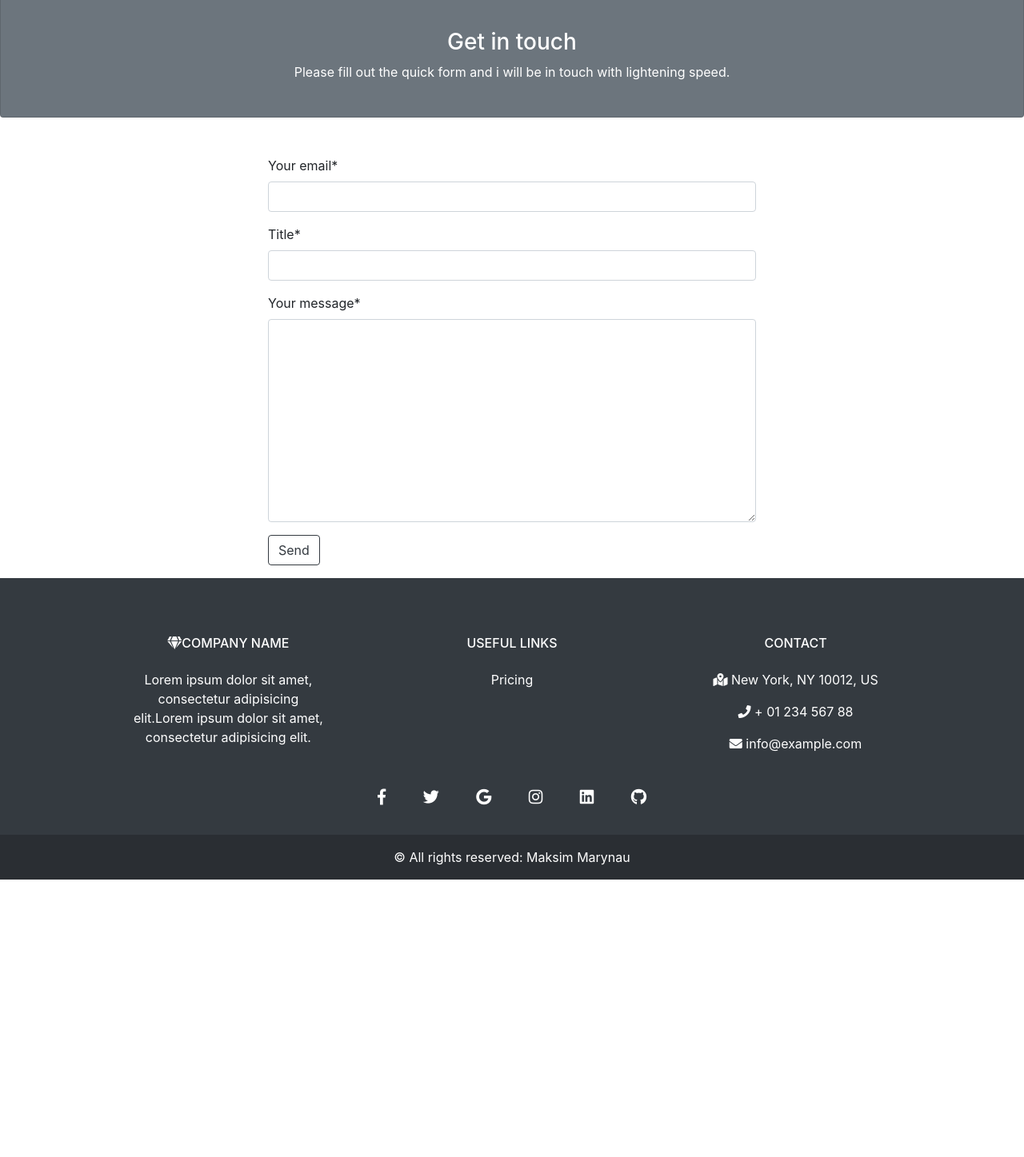
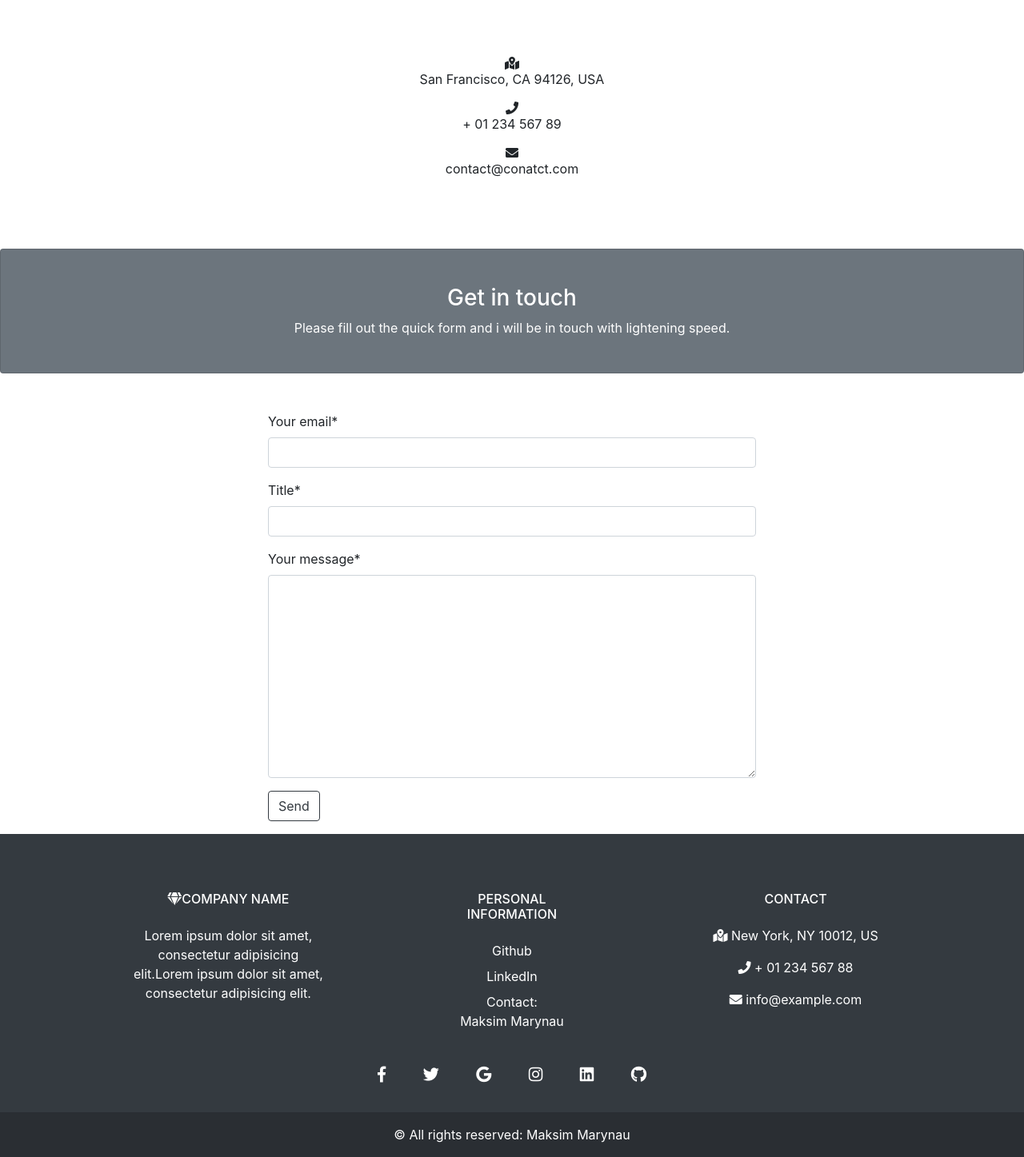
Before and after one commit to MaksimMarynau/portfolio_site, a Django app: page /contact/ in a window 1280 px wide. Shown: the part 905-2352 px from the top of the page at 80% size. Before the commit the page ends 2005 px from the top, so only its background shows below. Run offline with Django 3.2, Linux system fonts and the light colour scheme; some libraries are stand-ins or nearby versions.

Commit message:
some fixes in code

```diff
--- a/portfolio_project/apps/additions/models.py
+++ b/portfolio_project/apps/additions/models.py
@@ -1,7 +1,5 @@
 from django.db import models
-from django.utils import timezone
 from django.urls import reverse
-from django.core.validators import EmailValidator
 
 
 # Create your models here.
@@ -15,7 +13,7 @@
 
 class Tool(models.Model):
     name = models.CharField(max_length=255)
-    tool_num = models.IntegerField(null=True, default=0)
+    tool_num = models.CharField(blank=True, default='', max_length=20)
     description = models.TextField()
     image = models.ImageField(
         upload_to='tools/',
--- a/portfolio_project/apps/additions/templates/about.html
+++ b/portfolio_project/apps/additions/templates/about.html
@@ -35,10 +35,10 @@
         <div class="card-columns">
             {% for tool in tools_random %}
             <div class="card">
-                <img class="card-img-top" src="{{ tool.image.url }}" alt="Card image cap">
+                <img class="card-img-top img-responsive img-rounded" style="max-height: 250px; max-width: 250px;" src="{{ tool.image.url }}" alt="Card image cap">
                 <div class="card-body">
                     <h5 class="card-title">{{ tool.name }}</h5>
-                    <p class="card-text">{{ tool.description }}</p>
+                    <p class="card-text">{{ tool.description | truncatewords:40 }}</p>
                     <p class="card-text"><small class="text-muted">Added {{ tool.created }}</small></p>
                     <a class="btn btn-outline-dark" href="{% url 'tools_view' %}">See more!</a>
                 </div>
--- a/portfolio_project/apps/additions/templates/contact.html
+++ b/portfolio_project/apps/additions/templates/contact.html
@@ -11,12 +11,12 @@
         <p class="lead">Let's make something awesome together.</p>
     </div>
 </div>
-<div class="col-lg-6 col-md-8 mx-auto">
+<div class="col-lg col-md mx-auto">
     <div class="container-fluid">
         <div class="map-responsive">
             <iframe
                 src="https://www.google.com/maps/embed?pb=!1m18!1m12!1m3!1d163975.3450737131!2d19.864788338648413!3d50.04668135045003!2m3!1f0!2f0!3f0!3m2!1i1024!2i768!4f13.1!3m3!1m2!1s0x471644c0354e18d1%3A0xb46bb6b576478abf!2zS3Jha8Ozdw!5e0!3m2!1sen!2spl!4v1624090167007!5m2!1sen!2spl"
-                width="600" height="450" frameborder="0" style="border:0" allowfullscreen></iframe>
+                width=100% height=100% frameborder="0" style="border:0" allowfullscreen></iframe>
         </div>
     </div>
 </div>
--- a/portfolio_project/apps/additions/templates/tool_detail.html
+++ b/portfolio_project/apps/additions/templates/tool_detail.html
@@ -8,12 +8,12 @@
         <h1>Tool Detail</h1>
     </div>
 </div>
-<div class="d-flex justify-content-center mb-5">
+<div class="d-flex justify-content-center align-items-center m-5">
     <div class="row">
         <div class="col section-2-box wow fadeInLeft">
             <h3>{{tool.name}} #{{tool.tool_num}}</h3>
-            <p class="medium-paragraph">
-                {{tool.description}}
+            <p class="small-paragraph">
+                {{ tool.description | linebreaks }}
             </p>
             <a href="{{tool.image.url}}" class="d-block mb-4 h-100" data-lightbox="photos">
                 <img src='{{tool.image.url}}' alt="Tool image" class="img-responsive img-rounded center" style="max-height: 250px; max-width: 250px;">
--- a/portfolio_project/apps/additions/views.py
+++ b/portfolio_project/apps/additions/views.py
@@ -1,6 +1,6 @@
 from django.shortcuts import render, redirect, get_object_or_404
 import random
-from projects.models import Project, ProjectImages
+from projects.models import Project
 from utils.utils import paginator_use
 from .models import Tool, TravelPhoto
 from .forms import ContactForm
@@ -10,8 +10,8 @@
 def home_view(request):
 
     projects_random = None
-
-    if projects := list(Project.objects.all()):
+    projects = list(Project.objects.all())
+    if projects and len(projects)>3 :
         projects_random = random.sample(projects, 3)
 
     context = {
@@ -23,9 +23,9 @@
 def about_view(request):
 
     tools_random = None
-
-    if tools := list(Tool.objects.all()):
-        tools_random = random.sample(tools, 9)
+    tools = list(Tool.objects.all())
+    if tools and len(tools)>=4:
+        tools_random = random.sample(tools, 4)
     context = {
         "tools_random": tools_random,
     }
@@ -35,9 +35,9 @@
 def photos_view(request):
 
     photos_random = None
-
-    if photos := list(TravelPhoto.objects.all()):
-        photos_random = random.sample(photos, 4)
+    photos = list(TravelPhoto.objects.all())
+    if photos and len(photos)>=3 :
+        photos_random = random.sample(photos, 3)
     context = {
         "photos_random": photos_random,
     }
--- a/portfolio_project/apps/projects/models.py
+++ b/portfolio_project/apps/projects/models.py
@@ -7,7 +7,7 @@
 class Project(models.Model):
     title = models.CharField(max_length=100)
     description = models.TextField()
-    tool_used = models.ManyToManyField(Tool, related_name='tools')
+    tool_used = models.ManyToManyField(Tool, related_name='tools', blank=True)
     image = models.ImageField(
         upload_to='projects/',
         blank=True,
--- a/portfolio_project/apps/projects/templates/project_detail.html
+++ b/portfolio_project/apps/projects/templates/project_detail.html
@@ -27,7 +27,7 @@
         <br>
         <h5>Tools used:</h5>
         {% for tool in project.tool_used.all %}
-            <a href="{% url 'tool_detail' tool.pk %}">{{ tool }}</a>
+            <a href="{% url 'tool_detail' tool.pk %}" class="btn btn-outline-dark btn-block" >{{ tool }}</a><br>
         {% endfor %}
     </div>
 </div>
--- a/portfolio_project/settings.py
+++ b/portfolio_project/settings.py
@@ -134,6 +134,8 @@
 
 STATIC_URL = '/static/'
 STATIC_DIR = os.path.join(BASE_DIR, 'static')
+#For collect static
+#STATIC_ROOT = os.path.join(PROJECT_ROOT, 'static')
 STATICFILES_DIRS = [STATIC_DIR]
 
 MEDIA_URL = '/media/'
--- a/portfolio_project/templates/base.html
+++ b/portfolio_project/templates/base.html
@@ -74,13 +74,13 @@
                                 dolor sit amet, consectetur adipisicing elit.
                             </p>
                         </div>
-                        <div class="col-md-3 col-lg-2 col-xl-2 mx-auto mb-4">
-                            <h6 class="text-uppercase fw-bold mb-4">
-                                Useful links
-                            </h6>
-                            <p>
-                                <a href="#!" class="text-reset">Pricing</a>
-                            </p>
+                        <div class="col-md-3 col-lg-3 col-xl-2 mx-auto mb-4">
+                            <h6 class="text-uppercase fw-bold mb-4">Personal information</h6>
+                            <ul class="nav flex-column">
+                                <li class="nav-item mb-2"><a href="https://github.com/MaksimMarynau" class="nav-link p-0 text-white" target="_blank">Github</a></li>
+                                <li class="nav-item mb-2"><a href="https://www.linkedin.com/in/maksim-marynau/" class="nav-link p-0 text-white" target="_blank">LinkedIn</a></li>
+                                <li class="nav-item mb-2 text-white">Contact:<a href="mailto:maksim.marynau@gmail.com" class="nav-link p-0 text-white">Maksim Marynau</a></li>
+                            </ul>
                         </div>
 
                         <div class="col-md-4 col-lg-3 col-xl-3 mx-auto mb-md-0 mb-4">
--- a/static/css/main.css
+++ b/static/css/main.css
@@ -6,10 +6,6 @@
     -moz-background-size: cover;
     -o-background-size: cover;
     background-size: cover;
-}
-
-.icons-75 {
-    height: 75px;
 }
 
 .project-photo {
```
Also changed, not shown: portfolio_project/apps/additions/templates/home.html (+7 -7 lines), portfolio_project/apps/additions/migrations/0004_alter_tool_tool_num.py (added), portfolio_project/apps/projects/migrations/0009_alter_project_tool_used.py (added).
